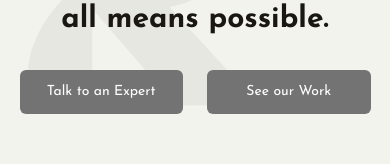
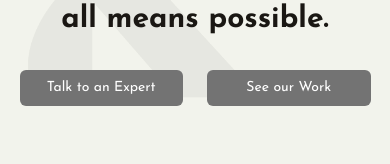
Before and after one commit to jomardiago/rocketella, a Next.js app: page / in a window 390 px wide. Shown: the part 484-648 px from the top of the page. Built offline with nearby package versions, Linux system fonts and the light colour scheme.

Commit message:
making buttons in hero section responsive

```diff
--- a/app/components/HeroSection.tsx
+++ b/app/components/HeroSection.tsx
@@ -49,8 +49,8 @@ export default function HeroSection() {
       </div>
 
       <div className="pt-8 gap-6 flex justify-center lg:pt-24 lg:gap-28">
-        <button className="bg-neutral-500 text-white py-3 px-6 rounded-md w-[200px]">Talk to an Expert</button>
-        <button className="bg-neutral-500 text-white py-3 px-6 rounded-md w-[200px]">See our Work</button>
+        <button className="bg-neutral-500 text-white rounded-md w-[200px] py-2 px-4 lg:py-3 lg:px-6">Talk to an Expert</button>
+        <button className="bg-neutral-500 text-white rounded-md w-[200px] py-2 px-4 lg:py-3 lg:px-6">See our Work</button>
       </div>
 
       <Image
```
